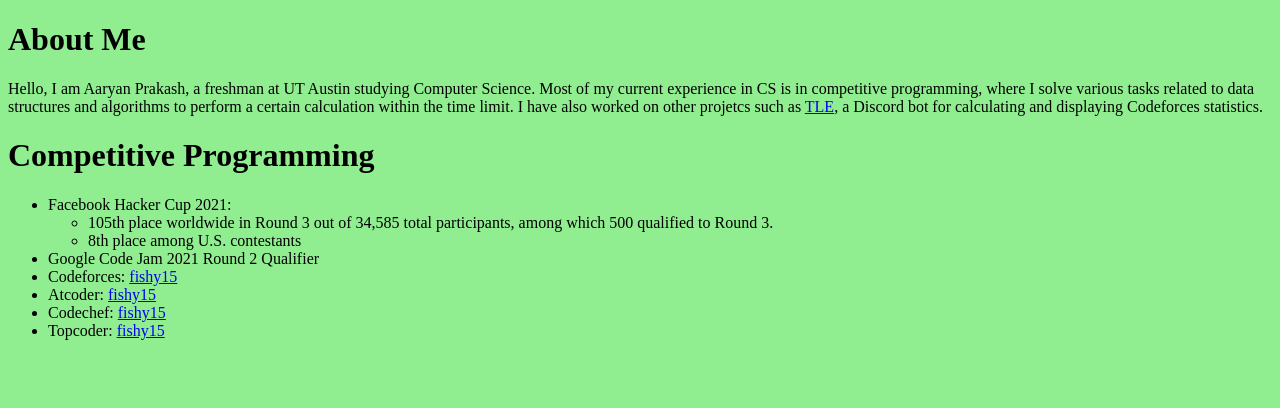
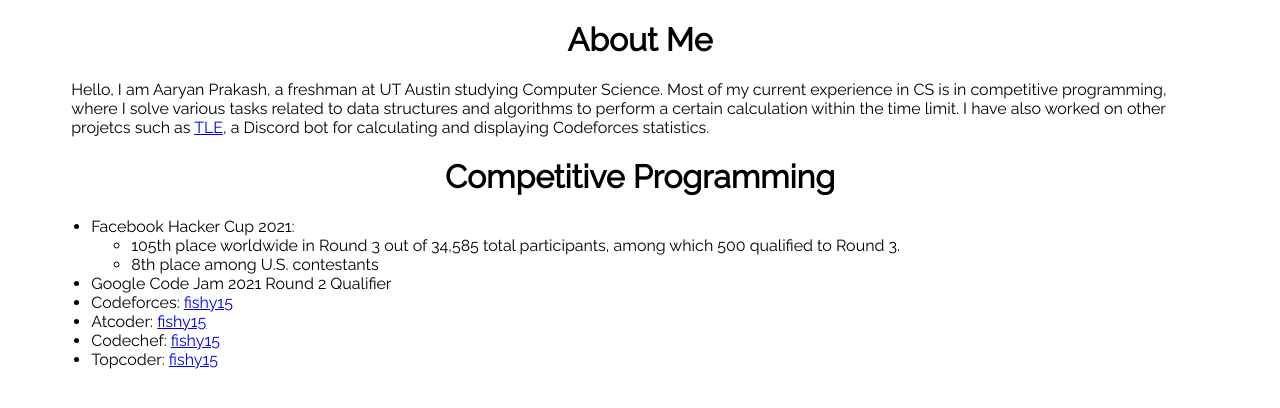
Before and after one commit to fishy15/fishy15.github.io, a plain HTML site: page index.html in a window 1280 px wide. Drawn offline with Linux system fonts and the light colour scheme.

Commit message:
Add basic style

```diff
--- a/index.html
+++ b/index.html
@@ -6,7 +6,7 @@
     </head>
     <body>
         <h1>About Me</h1>
-        <p>
+        <p class="main">
             Hello, I am Aaryan Prakash, a freshman at UT Austin studying Computer Science. Most of my
             current experience in CS is in competitive programming, where I solve various tasks related
             to data structures and algorithms to perform a certain calculation within the time limit. I
@@ -14,7 +14,7 @@
             a Discord bot for calculating and displaying Codeforces statistics.
         </p>
         <h1>Competitive Programming</h1>
-        <ul>
+        <ul class="main">
             <li>
                 Facebook Hacker Cup 2021:
                 <ul>
--- a/style.css
+++ b/style.css
@@ -1,3 +1,15 @@
+@import url('https://fonts.googleapis.com/css2?family=Raleway&display=swap');
+
 body {
-    background-color: lightgreen;
+    font-family: Raleway, sans-serif;
 }
+
+h1 {
+    text-align: center;
+}
+
+.main {
+    margin-left: auto;
+    margin-right: auto;
+    width: 90%;
+}
```
